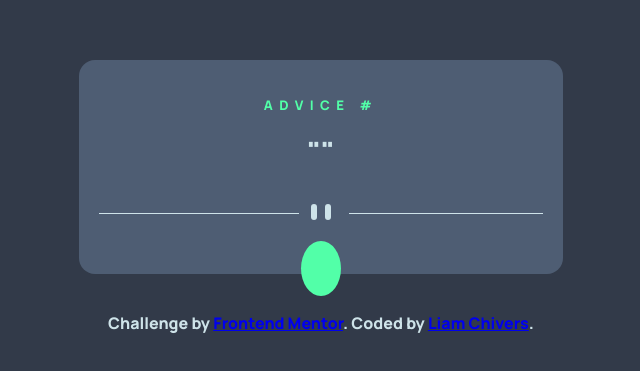
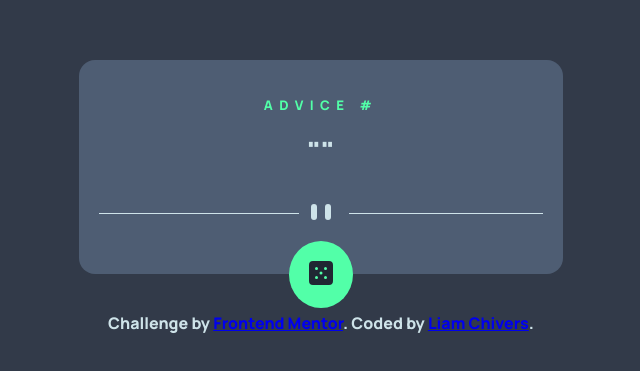
Before and after one commit to liamchivers23/FrontEndMentor-Advice-Generator, a plain HTML site: page index.html in a window 1280 px wide. Shown: the part 203-574 px from the top of the page, without its empty margins (319-959 px from the left). Drawn offline with Linux system fonts and the light colour scheme; no server answers; files whose address does not match are found by name.

Commit message:
Update index.html

```diff
--- a/index.html
+++ b/index.html
@@ -29,7 +29,7 @@
 
       <div>
         <button onclick="fetchAdvice()">
-          <img src="/images/icon-dice.svg" alt="" />
+          <img src="icon-dice.svg" alt="" />
         </button>
       </div>
     </main>
```
